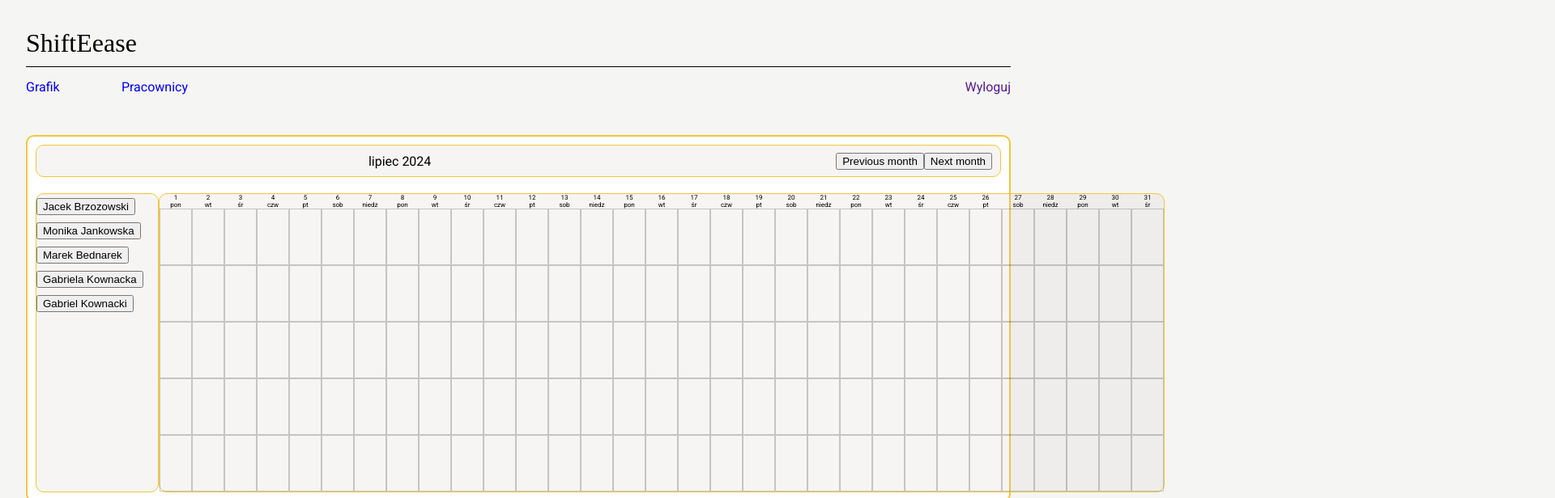
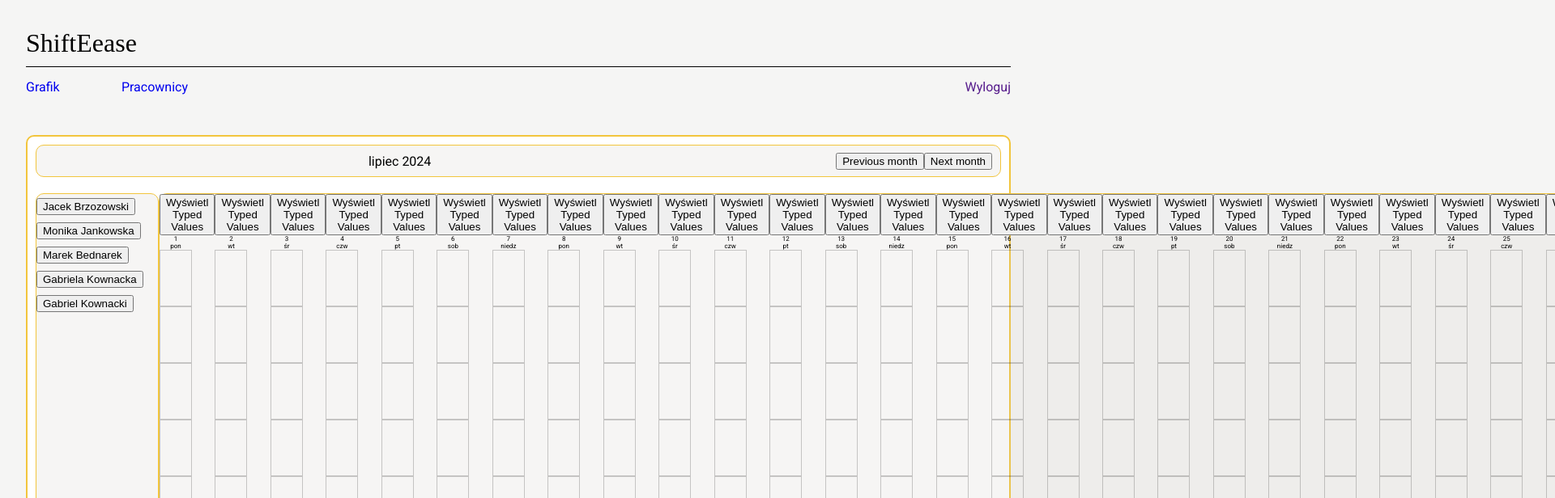
Before and after one commit to chalbrik/shiftease, an Angular app: page /grafik in a window 1280 px wide. Shown: the top 616 px of the page at 81% size, 1920 px wide, since content can reach past the window. Built offline with nearby package versions, Linux system fonts and the light colour scheme; a web font is replaced by a local one.

Commit message:
Schedule work in progress

```diff
--- a/src/app/schedule-field/schedule-field.component.html
+++ b/src/app/schedule-field/schedule-field.component.html
@@ -1,3 +1,4 @@
+<button (click)="logTypedValues()">Wyświetl Typed Values</button>
 <div class="schedule-field">
   <div class="upper-schedule-part">
     <span class="schedule-field-date">{{ numberOfTheDay.numberOfTheDay }}</span>
@@ -10,6 +11,11 @@
     class="employee-hours"
     type="text"
     maxlength="32"
+    [(ngModel)]="
+      typedValue[generateKey(numberOfTheDay.numberOfTheDay, employee.id)]
+    "
+    (blur)="onBlur()"
   ></textarea>
   }
 </div>
+<!-- (blur)="updateValue(numberOfTheDay.numberOfTheDay, employee.id)" -->
--- a/src/app/schedule-field/schedule-field.component.ts
+++ b/src/app/schedule-field/schedule-field.component.ts
@@ -1,15 +1,40 @@
-import { Component, Input } from '@angular/core';
+import { Component, EventEmitter, Input, Output } from '@angular/core';
 import { DateTag } from '../schedule/schedule.model';
 import { Employee } from '../employees/employee/employee.model';
+import { FormsModule } from '@angular/forms';
 
 @Component({
   selector: 'app-schedule-field',
   standalone: true,
-  imports: [],
+  imports: [FormsModule],
   templateUrl: './schedule-field.component.html',
   styleUrl: './schedule-field.component.css',
 })
 export class ScheduleFieldComponent {
   @Input({ required: true }) numberOfTheDay!: DateTag;
   @Input({ required: true }) employees!: Employee[];
+
+  @Input({ required: true }) scheduleFieldData!: {
+    [key: string]: { [key: string]: string };
+  };
+  //wydaje mi się że teraz muszę rozpakowac te dane i tak je powstawiać żeby wyswietlały się w grafiku
+
+  @Output()
+  addScheduleFieldValue = new EventEmitter<{
+    [key: string]: string;
+  }>();
+
+  typedValue: { [key: string]: string } = {};
+
+  generateKey(day: string, employeeId: number): string {
+    return `${day}-${employeeId}`;
+  }
+
+  onBlur() {
+    this.addScheduleFieldValue.emit(this.typedValue);
+  }
+
+  logTypedValues() {
+    console.log(this.scheduleFieldData);
+  }
 }
--- a/src/app/schedule/schedule.component.html
+++ b/src/app/schedule/schedule.component.html
@@ -20,8 +20,11 @@
       <app-schedule-field
         [numberOfTheDay]="dayNumber"
         [employees]="employees"
+        (addScheduleFieldValue)="onAddScheduleFieldValue($event)"
+        [scheduleFieldData]="monthDataObject"
       />
       }
     </div>
   </div>
 </div>
+<button (click)="logTypedValues()">Wyświetl Typed Values</button>
--- a/src/app/schedule/schedule.component.ts
+++ b/src/app/schedule/schedule.component.ts
@@ -22,17 +22,33 @@ export class ScheduleComponent {
   currentYear: number = new Date().getFullYear();
   currentMonth: number = new Date().getMonth();
 
+  //Deklaracja mapy, która będzie przechowywac dane w textarea dla każdego miesiąca
+  monthDataObject: { [key: string]: { [key: string]: string } } = {};
+
   monthData!: MonthData;
 
   constructor(private scheduleService: ScheduleService) {
     this.loadDaysInMonth();
   }
 
+  //generowanie unikalnego klucza dla każdego miesiąca
+  //klucze będą używane w mapie do zapisywanie danych w danym miesiącu
+  getMonthKey(year: number, month: number): string {
+    return `${year}-${('0' + (month + 1)).slice(-2)}`;
+  }
+
   loadDaysInMonth() {
+    const monthKey = this.getMonthKey(this.currentYear, this.currentMonth);
+
     this.monthData = this.scheduleService.getDaysInMonth(
       this.currentYear,
       this.currentMonth
     );
+
+    // Sprawdź, czy klucz istnieje, jeśli nie, zainicjuj pusty obiekt
+    if (!this.monthDataObject[monthKey]) {
+      this.monthDataObject[monthKey] = {};
+    }
   }
 
   goToNextMonth() {
@@ -52,4 +68,29 @@ export class ScheduleComponent {
     }
     this.loadDaysInMonth();
   }
+
+  onAddScheduleFieldValue(scheduleFieldValue: { [key: string]: string }) {
+    const monthKey = this.getMonthKey(this.currentYear, this.currentMonth);
+
+    // Sprawdź, czy klucz miesiąca już istnieje w monthDataMap
+    if (!this.monthDataObject[monthKey]) {
+      this.monthDataObject[monthKey] = {};
+    }
+
+    // Zaktualizuj dane dla tego miesiąca
+    for (const key in scheduleFieldValue) {
+      if (scheduleFieldValue.hasOwnProperty(key)) {
+        this.monthDataObject[monthKey][key] = scheduleFieldValue[key];
+      }
+    }
+  }
+
+  // getScheduleFieldData(day: string): { [key: string]: string } {
+  //   const monthKey = this.getMonthKey(this.currentYear, this.currentMonth);
+  //   return this.monthDataObject[monthKey] || {};
+  // }
+
+  logTypedValues() {
+    console.log(this.monthDataObject);
+  }
 }
```
